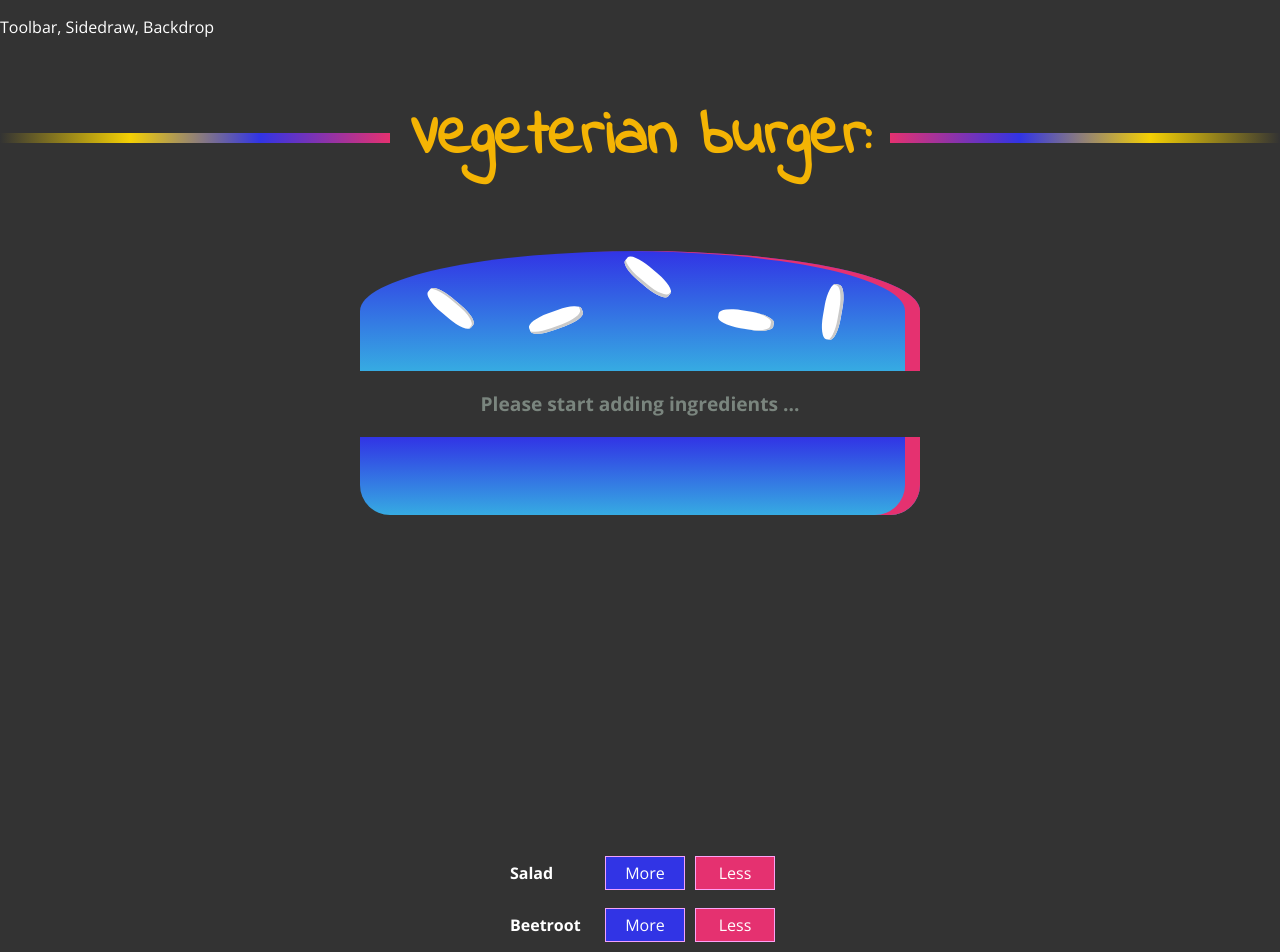
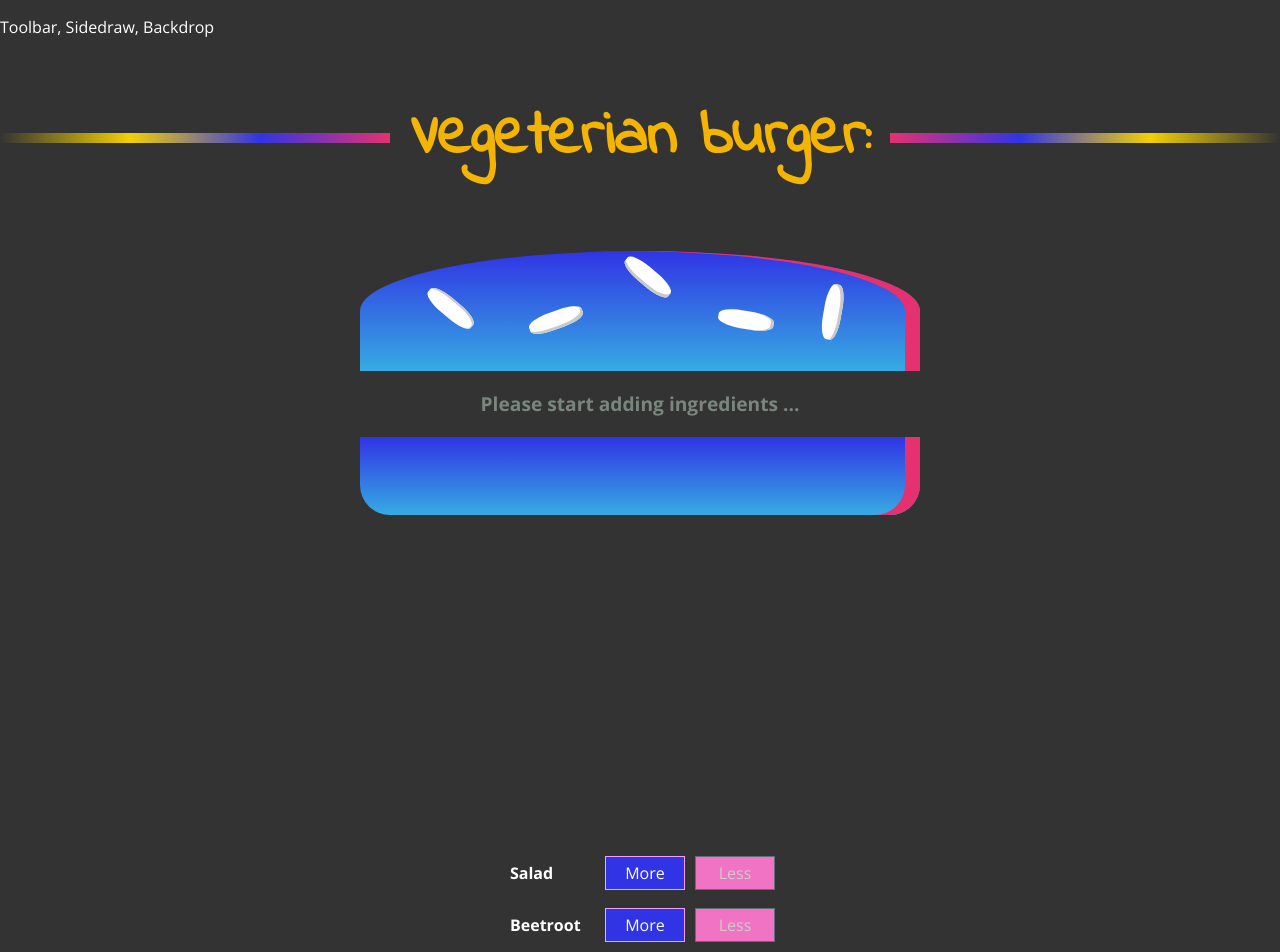
Before and after one commit to agorodinskaya/react-burger-builder, a React (Create React App) app: page / in a window 1280 px wide. Shown: the top 952 px of the page. Built offline with nearby package versions, Linux system fonts and the light colour scheme; the HTML template or start-up script is replaced by a standard one.

Commit message:
less button blocked

```diff
--- a/src/components/Burger/BuildControls/BuildControl/BuildControl.js
+++ b/src/components/Burger/BuildControls/BuildControl/BuildControl.js
@@ -4,8 +4,8 @@ import classes from "./BuildControl.module.css";
 const buildControl = (props) => (
   <div className={classes.BuildControl}>
     <div className={classes.Label}>{props.label}</div>
-    <button className={classes.More} onClick={props.added}>More</button>
-    <button className={classes.Less} onClick={props.removed}>Less</button>
+    <button className={classes.More} onClick={props.added} >More</button>
+    <button className={classes.Less} onClick={props.removed} disabled={props.disabled}>Less</button>
   </div>
 );
 export default buildControl;
--- a/src/components/Burger/BuildControls/BuildControls.js
+++ b/src/components/Burger/BuildControls/BuildControls.js
@@ -19,6 +19,7 @@ const buildControls = (props) => (
         label={ctrl.label}
         added={() => props.moreIngredient(ctrl.type)}
         removed={() => props.lessIngredient(ctrl.type)}
+        disabled = {props.disabled[ctrl.type]}
       />
     ))}
   </div>
--- a/src/containers/BurgerBuilder/BurgerBuilder.js
+++ b/src/containers/BurgerBuilder/BurgerBuilder.js
@@ -37,6 +37,9 @@ class BurgerBuilder extends Component {
   };
   removeIngredientHandler = (type) => {
     const oldCount = this.state.ingredients[type];
+    if(oldCount <= 0) {
+      return;
+    }
     const updatedCount = oldCount - 1;
     const updatedIngredients = {
       ...this.state.ingredients,
@@ -48,12 +51,19 @@ class BurgerBuilder extends Component {
     this.setState({ totalPrice: newPrice, ingredients: updatedIngredients });
   };
   render() {
+    const disabledInfo = {
+      ...this.state.ingredients
+    };
+    for(let keys in disabledInfo){
+      disabledInfo[keys] = disabledInfo[keys] <= 0
+    }
     return (
       <Aux>
         <Burger ingredients={this.state.ingredients} />
         <BuildControls
           moreIngredient={this.addIngredientHandler}
           lessIngredient={this.removeIngredientHandler}
+          disabled = {disabledInfo}
         />
       </Aux>
     );
```
